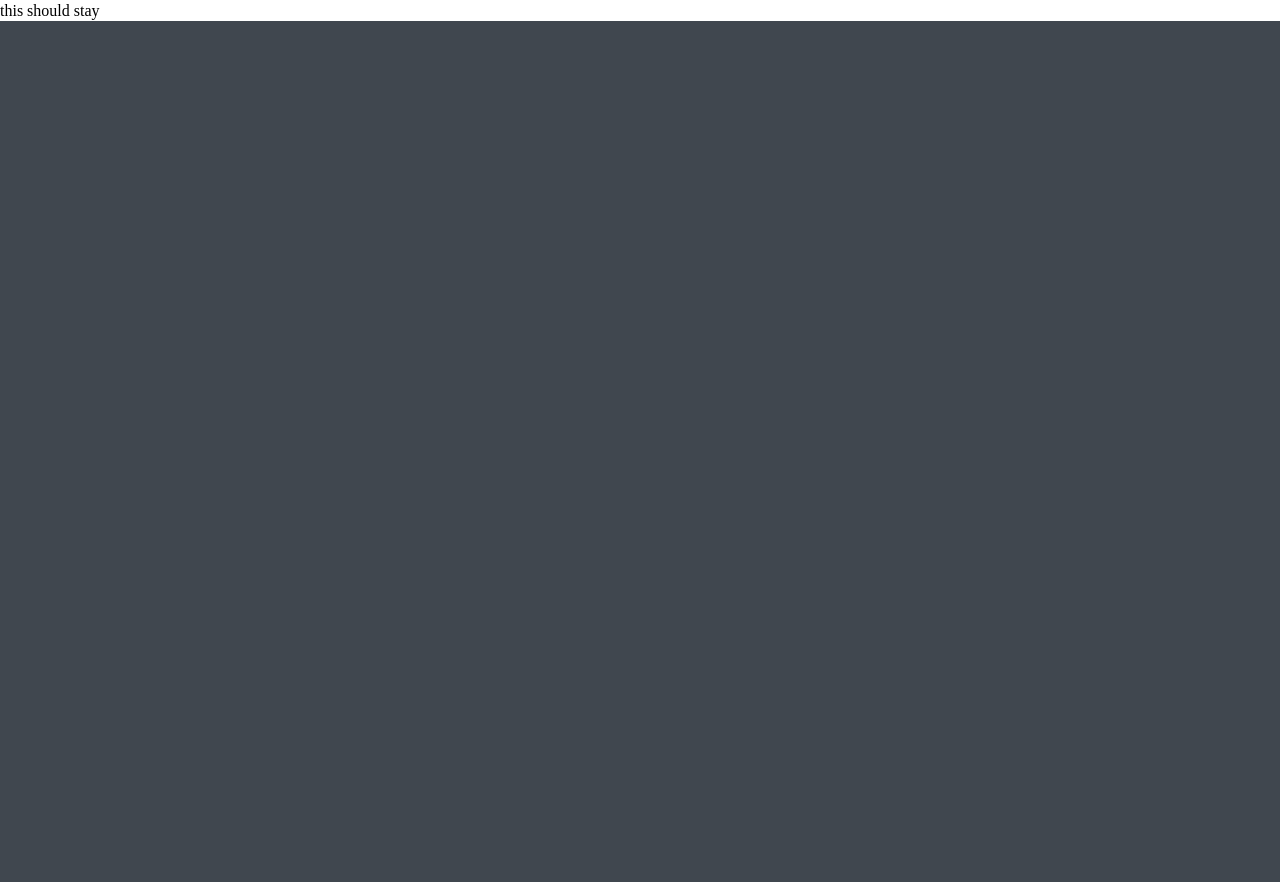
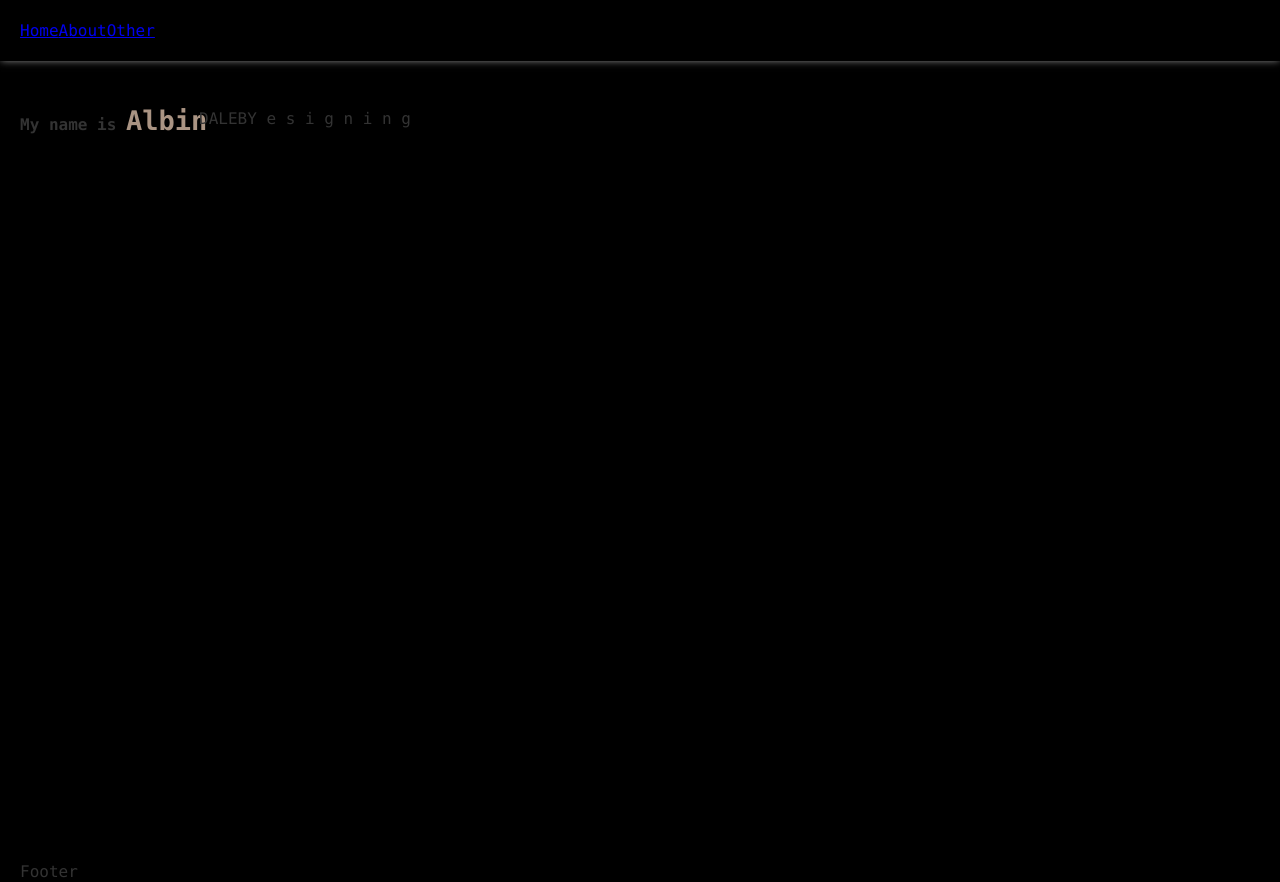
Before and after one commit to Daleby/Hemsida, a PHP site: page / in a window 1280 px wide. Before the commit the page ends 21 px from the top, so only its background shows below. Run offline with PHP 8.4, Linux system fonts and the light colour scheme; some libraries are stand-ins or nearby versions.

Commit message:
added foundation in foundation folder

```diff
--- a/css/bulk.css
+++ b/css/bulk.css
@@ -9,13 +9,17 @@ html {
     text-rendering: optimizelegibility;
     line-height: 1.337;
     overflow-x: hidden;
+    /*background: #f8f8f8;*/
+    background: #000;
+    font-family: consolas,Lato,sans-serif;
+    color:#333;
+}
+.header,
+.container,
+.footer {
+	box-sizing:border-box;
 }
 
 .absolute {
 	position:absolute;
 }
-
-.container {
-	height:100%;
-	width:100%;
-}
--- a/css/style.css
+++ b/css/style.css
@@ -1,14 +1,22 @@
+p {
+	padding:0;
+	margin:0;
+}
 .header {
-	height:0px;
-/*	height:70px;
-	background:linear-gradient(to right, rgba(0,0,0,.15),rgba(0,0,0,.05));
-    box-shadow: 0 0 0 1px rgba(0, 0, 0, 0.08), 0 4px 10px rgba(0, 0, 0, 0.06);
-*/}
+	z-index: 10;
+	-webkit-box-shadow: 0 0 8px -1px #a5a5a5;
+	box-shadow: 0 0 8px -1px #a5a5a5;
+	padding:20px;
+}
 .content {
 	height:100%;
-	background:#40474f;
+	padding:20px;
 }
-a {
-  width: calc(50% - 2em);
-  color:#444;
+.footer {
+	padding:20px;
+    position:absolute;
+    bottom:0;
+    right:0;
+    left:0;
+    height:35px;
 }
--- a/index.html
+++ b/index.html
@@ -8,12 +8,10 @@
 
     <link type="text/css" rel="stylesheet" href="/css/bulk.css" />
     <link type="text/css" rel="stylesheet" href="/css/style.css" />
+    <script src="/js/libs/history.js/scripts/bundled/html4+html5/native.history.js" type="text/javascript"></script>
+    <script src="/js/libs/jquery-1.11.3.min.js" type="text/javascript"></script>
+    <script src="/js/global.js" type="text/javascript"></script>
 
-    <script src="/js/libs/history.js/scripts/bundled/html4+html5/native.history.js" type="text/javascript"></script>
-
-    <script src="/js/libs/jquery-1.11.3.min.js" type="text/javascript"></script>
-
-    <script src="/js/build/production.min.js" type="text/javascript"></script>
     <title>Albin Daleby</title>
     <meta http-equiv="content-type" content="text/html;charset=UTF-8" />
     <meta http-equiv="content-Type" name="description" content="Albin Daleby Web Developer / Web Designer" />
@@ -24,13 +22,14 @@
 <body>
     <div id="popupContainer"></div>
     <div id="container" class="container">
-            this should stay
-        <div id="header" class="container header absolute">
+        <div id="header" class="header">
+            <a href="/">Home</a><a href="/about">About</a><a href="/other">Other</a>
         </div>
 
-        <div id="pageContainer" class="container content"></div>
+        <div id="content" class="content"></div>
 
-        <div id="footer" class="container footer">
+        <div id="footer" class="footer">
+            <p>Footer</p>
         </div>
     </div>
     <img class="loadimg" src="/img/load.png" alt="" onload="loadPage();">
--- a/js/global.js
+++ b/js/global.js
@@ -106,11 +106,11 @@ function loadPage() {
                 loadFourOFour(function(response) {
                     console.log(response);
                     console.log("page load");
-                    document.getElementById('pageContainer').innerHTML = response;
+                    document.getElementById('content').innerHTML = response;
                 });
             } else {
                 // load HTML
-                document.getElementById('pageContainer').innerHTML = response;
+                document.getElementById('content').innerHTML = response;
             }
         });
         //load POPUPS.
--- a/pages/about.html
+++ b/pages/about.html
@@ -1 +1,2 @@
-<p style='color:#fff'> hello </p>
+<p> ABOUT </p>
+<img src="/img/mountain2.png">
--- a/pages/home.html
+++ b/pages/home.html
@@ -1 +1,20 @@
-<a href="/about">here</a>
+<h4>My name is <span style='font-size:27px;font-weight:bold;font-family:consolas;color:#aa9483;'>Albin</span></h4>
+<div style="position:relative;top:-52px;right:-179px;">
+
+<!-- 	<p style="line-height:23px;"><b style="color:#aa9483;font-size:27px;font-weight:bold;font-family:consolas;">D</b>esigning</p>
+ --><!-- 	<p style="line-height:23px;"><b style="color:#aa9483;font-size:27px;font-weight:bold;font-family:consolas;">A</b>uthentic</p>
+ --><!-- 	<p style="line-height:23px;"><b style="color:#aa9483;font-size:27px;font-weight:bold;font-family:consolas;">L</b>ayouts.</p>
+ --><!-- 	<p style="line-height:23px;"><b style="color:#aa9483;font-size:27px;font-weight:bold;font-family:consolas;">E</b>legant</p>
+ --><!-- 	<p style="line-height:23px;"><b style="color:#aa9483;font-size:27px;font-weight:bold;font-family:consolas;">B</b>enign</p>
+ --><!-- 	<p style="line-height:23px;"><b style="color:#aa9483;font-size:27px;font-weight:bold;font-family:consolas;">Y</b>outhful</p>
+ -->
+ DALEBY
+ e
+ s
+ i
+ g
+ n
+ i
+ n
+ g
+ </div>
```
Also changed, not shown: 1 other file.
